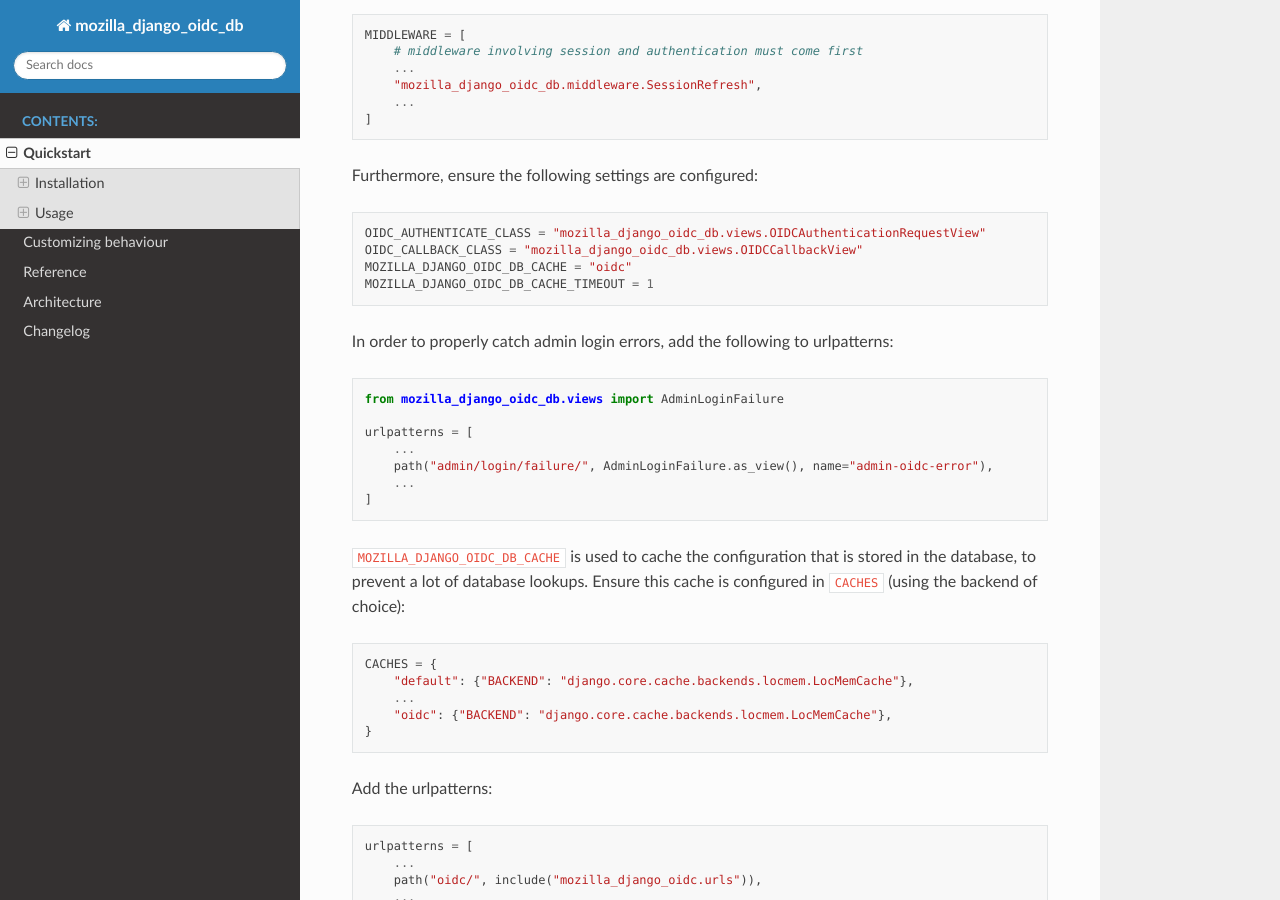
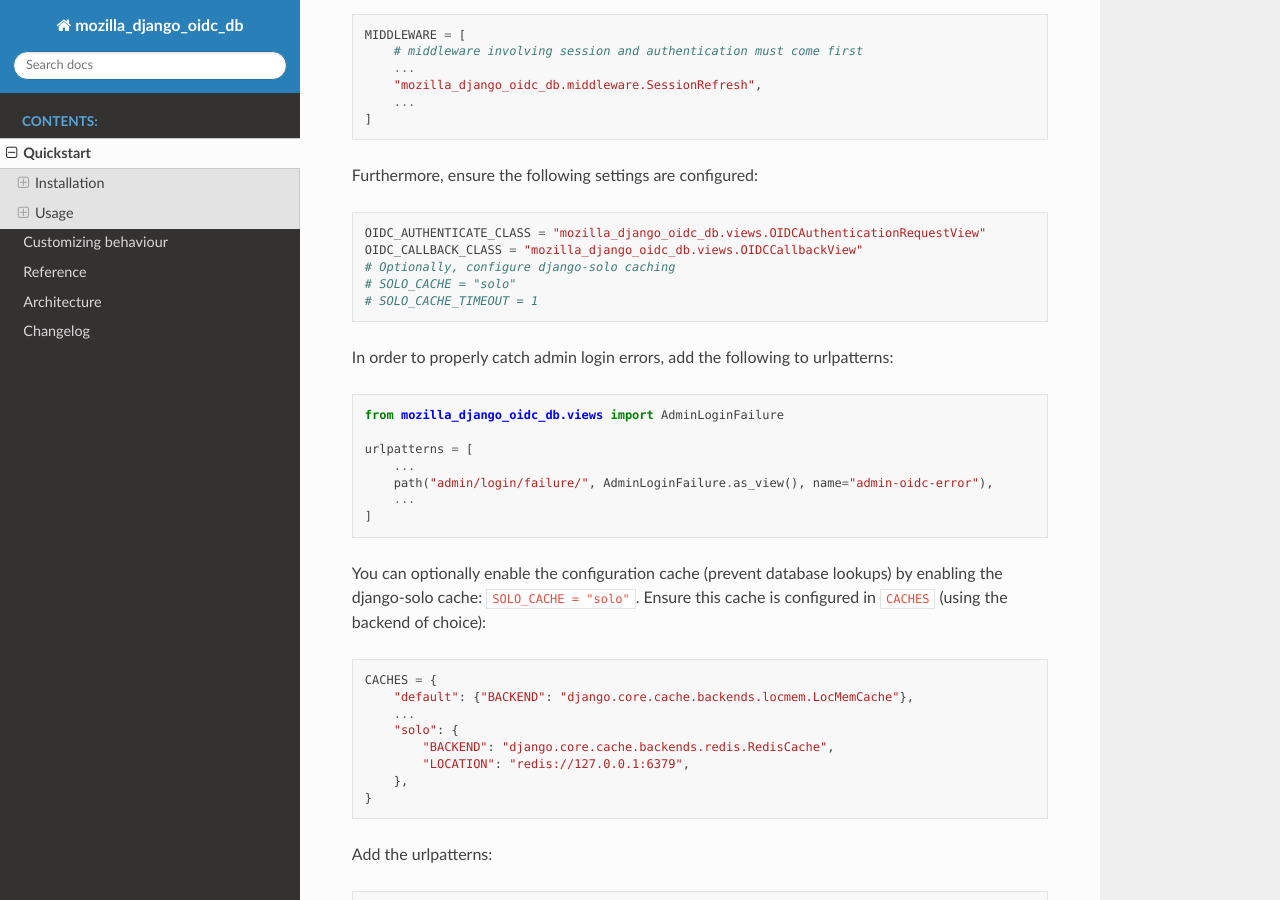
Before and after one commit to maykinmedia/mozilla-django-oidc-db, a Sphinx documentation site: the page built from docs/quickstart.rst, in a window 1280 px wide and 900 px high, scrolled down 1311 px. Built offline with Sphinx 7.4.7 and the Read the Docs theme 2.0.0, drawn with Linux system fonts in a browser that asks for light colours.

Commit message:
:pencil: Update docs about cache settings

```diff
--- a/docs/quickstart.rst
+++ b/docs/quickstart.rst
@@ -76,8 +76,9 @@
 
     OIDC_AUTHENTICATE_CLASS = "mozilla_django_oidc_db.views.OIDCAuthenticationRequestView"
     OIDC_CALLBACK_CLASS = "mozilla_django_oidc_db.views.OIDCCallbackView"
-    MOZILLA_DJANGO_OIDC_DB_CACHE = "oidc"
-    MOZILLA_DJANGO_OIDC_DB_CACHE_TIMEOUT = 1
+    # Optionally, configure django-solo caching
+    # SOLO_CACHE = "solo"
+    # SOLO_CACHE_TIMEOUT = 1
 
 In order to properly catch admin login errors, add the following to urlpatterns:
 
@@ -91,15 +92,19 @@
         ...
     ]
 
-``MOZILLA_DJANGO_OIDC_DB_CACHE`` is used to cache the configuration that is stored in the database,
-to prevent a lot of database lookups. Ensure this cache is configured in ``CACHES`` (using the backend of choice):
+You can optionally enable the configuration cache (prevent database lookups) by enabling
+the django-solo cache: ``SOLO_CACHE = "solo"``. Ensure this cache is configured in
+``CACHES`` (using the backend of choice):
 
 .. code-block:: python
 
     CACHES = {
         "default": {"BACKEND": "django.core.cache.backends.locmem.LocMemCache"},
         ...
-        "oidc": {"BACKEND": "django.core.cache.backends.locmem.LocMemCache"},
+        "solo": {
+            "BACKEND": "django.core.cache.backends.redis.RedisCache",
+            "LOCATION": "redis://127.0.0.1:6379",
+        },
     }
 
 Add the urlpatterns:
```
